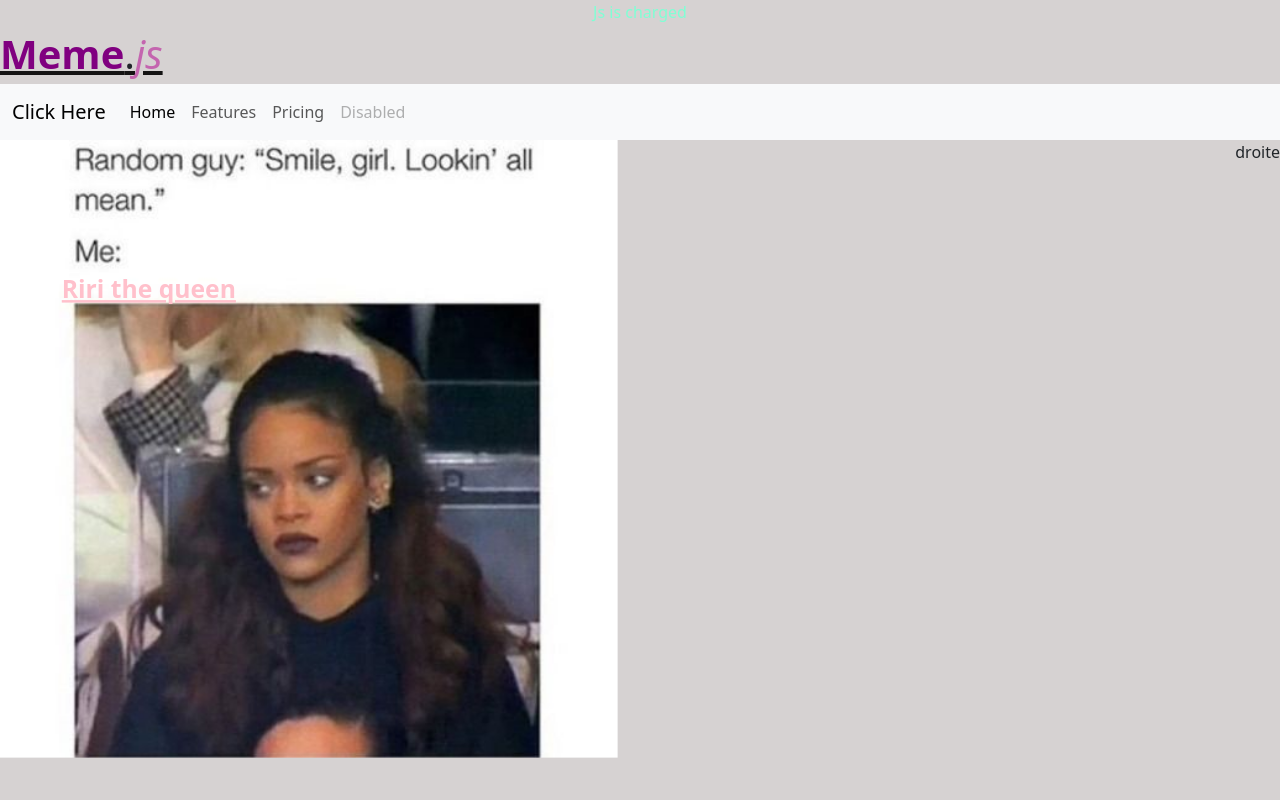
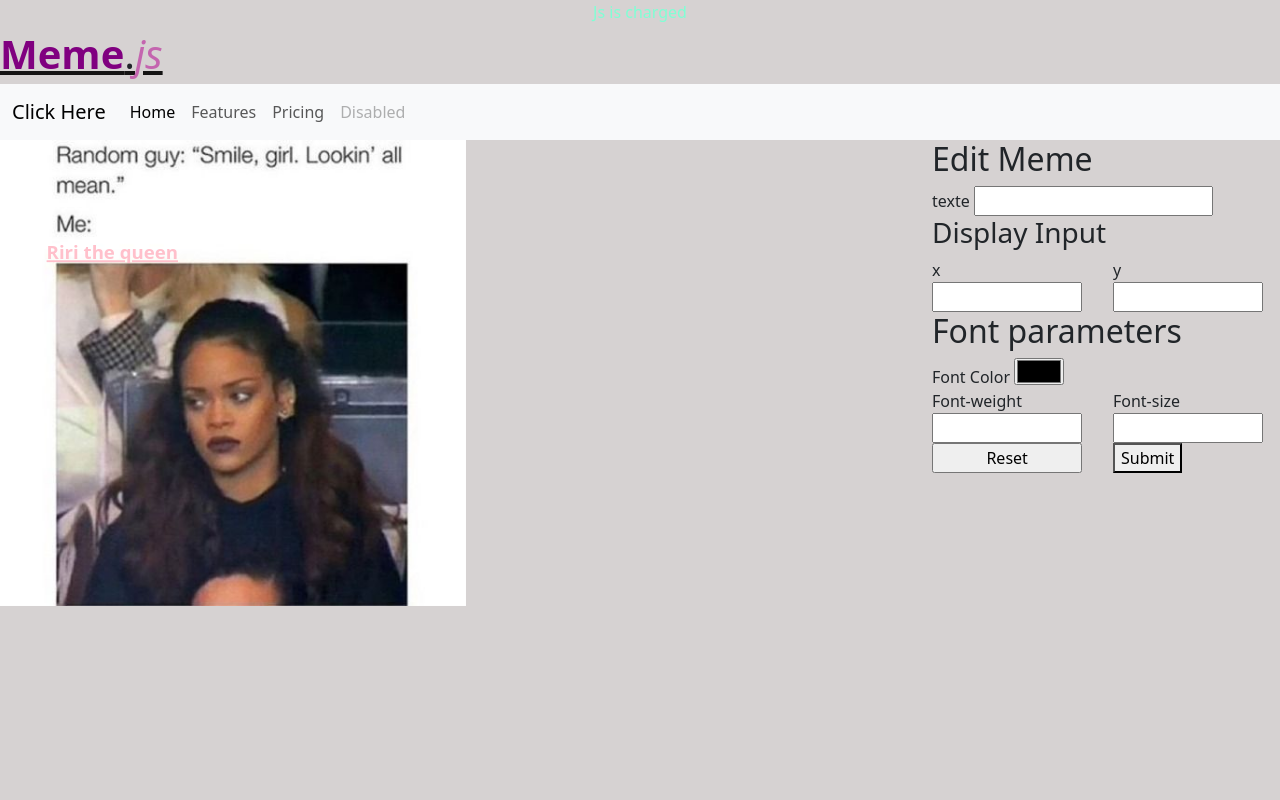
Before and after one commit to emmanuellerayssa/js_training, a website: page index.html in a window 1280 px wide. Shown: the top 800 px of the page. Drawn offline with nearby package versions, Linux system fonts and the light colour scheme.

Commit message:
submit button + form

```diff
--- a/index.html
+++ b/index.html
@@ -71,10 +71,46 @@
               Riri the queen
             </text>
           </svg>
-          <div>droite</div>
+          <div>
+            <form action="/formulaireTraitement.php" name="meme_form" method="POST">
+              <h2> Edit Meme</h2>
+              <label for="meme_texte">texte</label>
+              <input type="text" name="texte" id="meme_texte">
+              <h3> Display Input</h3>
+              <div class="col">
+              <div>
+              <label for = "xtexte">x</label><br />
+              <input type="number" name="xtext" id="xtexte">
+              </div>
+              <div>
+              <label for = "ytexte">y</label><br />
+              <input type="number" name="ytext" id="ytexte">
+              </div>
+              </div>
+              <h2> Font parameters</h2>
+              <div>
+              <label for = "fcolor">Font Color</label>
+              <input type="color" name="fcolor" id="fcolor">
+            </div>
+            <div class="col">
+              <div>
+              <label for = "fw">Font-weight</label><br />
+              <input type="text" name="fw" id="fw">
+              </div>
+              <div>
+              <label for = "fs">Font-size</label><br />
+              <input type="text" name="fs" id="fs">
+              </div>
+            </div>
+            <div class="col">
+              <div><input type="reset" value="Reset"></div>
+              <div><button type="submit">Submit</button></div>
+            </div>
+            </form>
+          </div>
         </div>
       </article>
-      <button id="do not click" onclick="onbuttonclick('emmanuelle')">
+      <button id="do-not-click" onclick="onbuttonclick('emmanuelle')">
         Don't click here
       </button>
       <footer>Copyright &copy; 2023 emmanuellerayssa</footer>
--- a/index.js
+++ b/index.js
@@ -23,7 +23,7 @@ function ihey(color) {
   console.timeEnd("timekeeper");
 }
 
-function changePreHeader(color, nonutilise){
+function changePreHeader(color, nonutilise) {
   /**
    * fonction d'initialisation du bandeau js
    * @param {string}
@@ -32,18 +32,34 @@ function changePreHeader(color, nonutilise){
   jsLoadNode.innerText = "Js is charged";
   jsLoadNode.style.color = color;
   jsLoadNode.style.textAlign = "center";
-
 }
 
-function initJS(color){
+function initJS(color) {
   changePreHeader(color);
-    document.querySelector('#do not click').addEventListener('click', function (evt) {
-        console.log(evt)
+  document
+    .querySelector("#do-not-click")
+    .addEventListener("click", function (evt) {
+      console.log(evt);
+    });
 
-    })
+  /**
+   * @param {SubmitEvent} evt evt de soumission
+   */
 
+  function onformsubmit(evt) {
+    evt.preventDefault();
+    console.log(evt);
+    console.log('texte',evt.target['texte'].value );
+    console.log('x',evt.target['xtext'].value );
+    console.log('y',evt.target['ytext'].value );
+    console.log('color',evt.target['fcolor'].value );
+    console.log('fontweight',evt.target['fw'].value );
+    console.log('fontsize',evt.target['fs'].value );
+    //debugger;
+  }
+  document.forms["meme_form"].addEventListener("submit", onformsubmit);
 }
 
-document.addEventListener('DOMContentLoaded', function (event) {
+document.addEventListener("DOMContentLoaded", function (event) {
   initJS("aquamarine");
-})
+});
--- a/styles/styles.css
+++ b/styles/styles.css
@@ -39,6 +39,17 @@ header{
 #meme-viewer > *{
     height: 100%;
 }
+#meme-viewer .col{
+    display: flex;
+    flex-wrap: wrap;
+    justify-content: space-between;
+}
+.col > div{
+    width: 48%;
+}
+.col input {
+    width: 90%;
+}
 /* article */
 article{
     flex-grow: 1;
```
Lines whose indentation alone changed are shown as unchanged.
